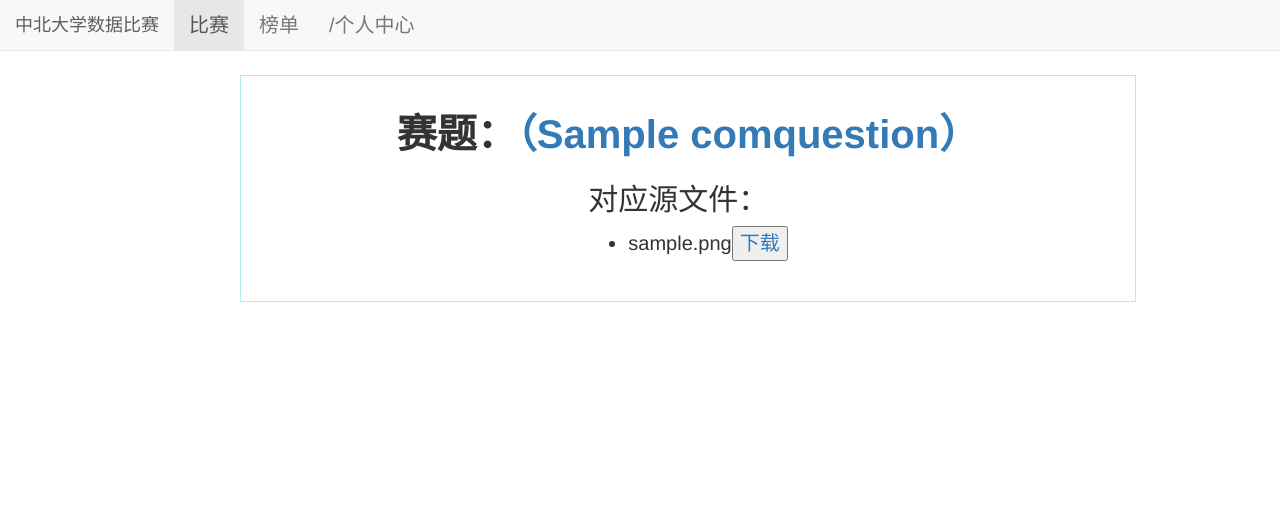
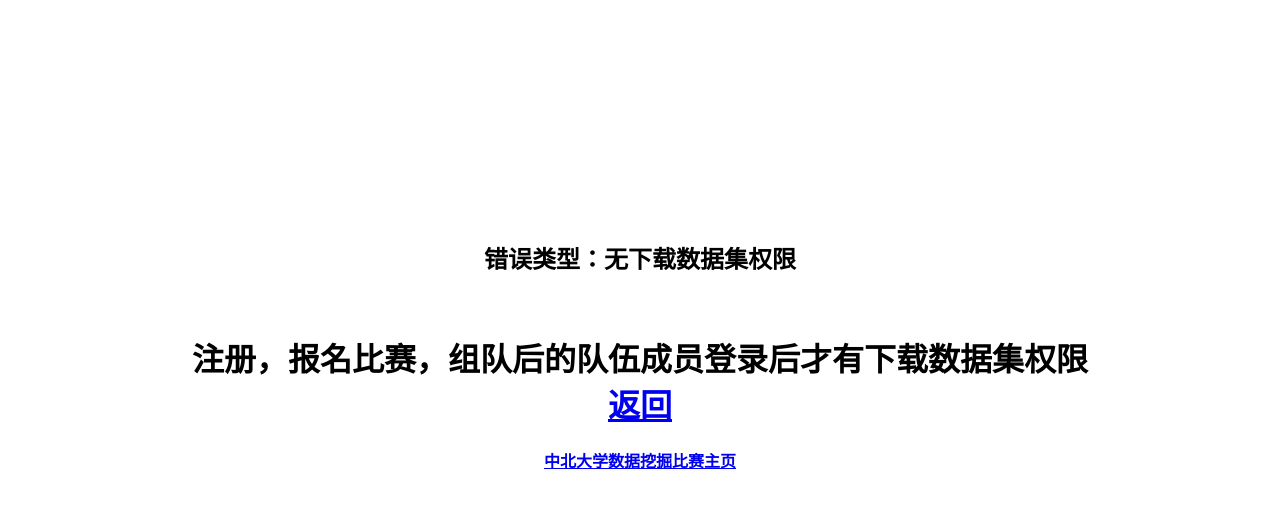
Before and after one commit to goodcode-200/nucKaggle, a Django app: a page that uses nuckaggle/kaggle/views.py in a window 1280 px wide. Shown: the top 508 px of the page. Run offline with Django 3.2, Linux system fonts and the light colour scheme; tables that the repository leaves empty hold one stand-in row (values such as "Sample post"); some libraries are stand-ins or nearby versions.

Commit message:
下载数据集权限限制(减压0101..)和修改错误的修改

```diff
--- a/nuckaggle/account/templates/account/error.html
+++ b/nuckaggle/account/templates/account/error.html
@@ -22,17 +22,17 @@
 
 
 
-		<h2 style='text-align: center'>错误类型：{{type}}</h2><br>
+		<h2 style='text-align: center'>错误类型：{{type}}</h2><br />
 
 
 
-		<h1 style='text-align: center;font-size: %222'>{{ message }}<br>
+		<h1 style='text-align: center;font-size: %222'>{{ message }}<br />
 
 
 
-		<a href="{{ redirect_to }}" >返回</a><h1>
+		<a href="{{ redirect_to }}" >返回</a></h1>
 
-
+		<h3 style="text-align: center;font-size: 100%"><a href="{% url 'home' %}">中北大学数据挖掘比赛主页</a></h3>
 
 		</div>
 
--- a/nuckaggle/account/templates/account/req_deal.html
+++ b/nuckaggle/account/templates/account/req_deal.html
@@ -84,7 +84,7 @@
 						      {% for i in invite %}
 				              <tr style="height: 40px;">
 				              	 <td>{{i.team.team_name}}</td>
-				              	 <td><a href="{% url 'agree' i.team_id i.userprofile_id i.pk %}">同意加入队伍</a></td>
+				              	 <td><a href="{% url 'agree' i.pk %}">同意加入队伍</a></td>
 				              </tr>
 				              {% empty %}
 							  <tr>
--- a/nuckaggle/kaggle/views.py
+++ b/nuckaggle/kaggle/views.py
@@ -20,21 +20,19 @@ def home(request):
 	context = {}
 	context['statu'] = 0
 	if not (request.user.is_authenticated()):
-		context['type'] = '未登录'
 		context['statu'] = 1
-		context['error'] = '登录并报名参赛后方能进入比赛页面'
-		referer = request.META.get('HTTP_REFERER')
-		context["redirect_to"] = referer
+		context['error'] = '(未登录)登录并报名参赛后方能进入比赛页面'
+		username = None
+		context["username"] = username
 		return render(request,'index.html',context)
 	user = request.user
 	userprofile = UserProfile.objects.filter(user=user)
 	if not userprofile:
-		context['type'] = '未报名参赛'
 		context['statu'] = 1
-		context['error'] = '登录并报名参赛后方能进入比赛页面'
-		referer = request.META.get('HTTP_REFERER')
-		context["redirect_to"] = referer
-		return render(request,'index.html.html',context)
+		context['error'] = '(未报名参赛)登录并报名参赛后方能进入比赛页面'
+		username = request.user.username
+		context["username"] = username
+		return render(request,'index.html',context)
 	cq = ComQuestion.objects.all()
 	context["questions"] = cq
 	return render(request,'kaggle/home.html',context)
@@ -131,6 +129,16 @@ def upload_file(request,cq_id):
 
 def dlsf(request,cq_id):
 	context = {}
+	try:
+		user = request.user
+		up = UserProfile.objects.get(user=user)
+		uc = UserCompetition.objects.get(userprofile=up)
+	except:
+		context['type'] = '无下载数据集权限'
+		context['message'] = '注册，报名比赛，组队后的队伍成员登录后才有下载数据集权限'
+		referer = request.META.get('HTTP_REFERER')
+		context["redirect_to"] = referer
+		return render(request,'account/error.html',context)
 	sf = SourceFile.objects.filter(comquestion_id = cq_id)
 	comquestion = ComQuestion.objects.get(pk = cq_id)
 	context["source_list"] = sf
@@ -138,6 +146,17 @@ def dlsf(request,cq_id):
 	return render(request,'kaggle/dlsf.html',context)
 
 def dl_action(request,sour_id):
+	context = {}
+	try:
+		user = request.user
+		up = UserProfile.objects.get(user=user)
+		uc = UserCompetition.objects.get(userprofile=up)
+	except:
+		context['type'] = '无下载数据集权限'
+		context['message'] = '注册，报名比赛，组队后的队伍成员登录后才有下载数据集权限'
+		referer = request.META.get('HTTP_REFERER')
+		context["redirect_to"] = referer
+		return render(request,'account/error.html',context)
 	sf = SourceFile.objects.get(pk = sour_id)
 	file = sf.sourcefile
 	file_name = sf.file_called_name
```
